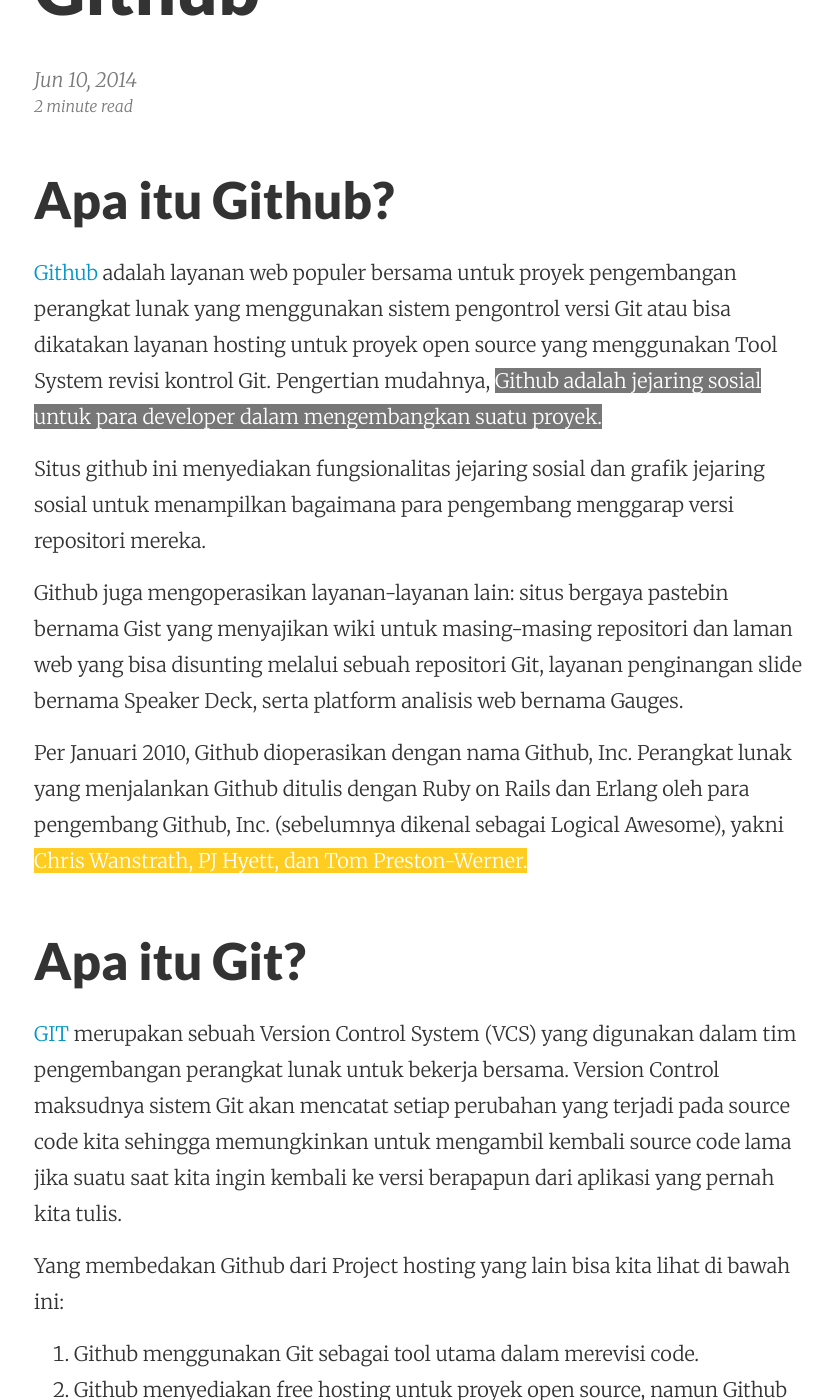
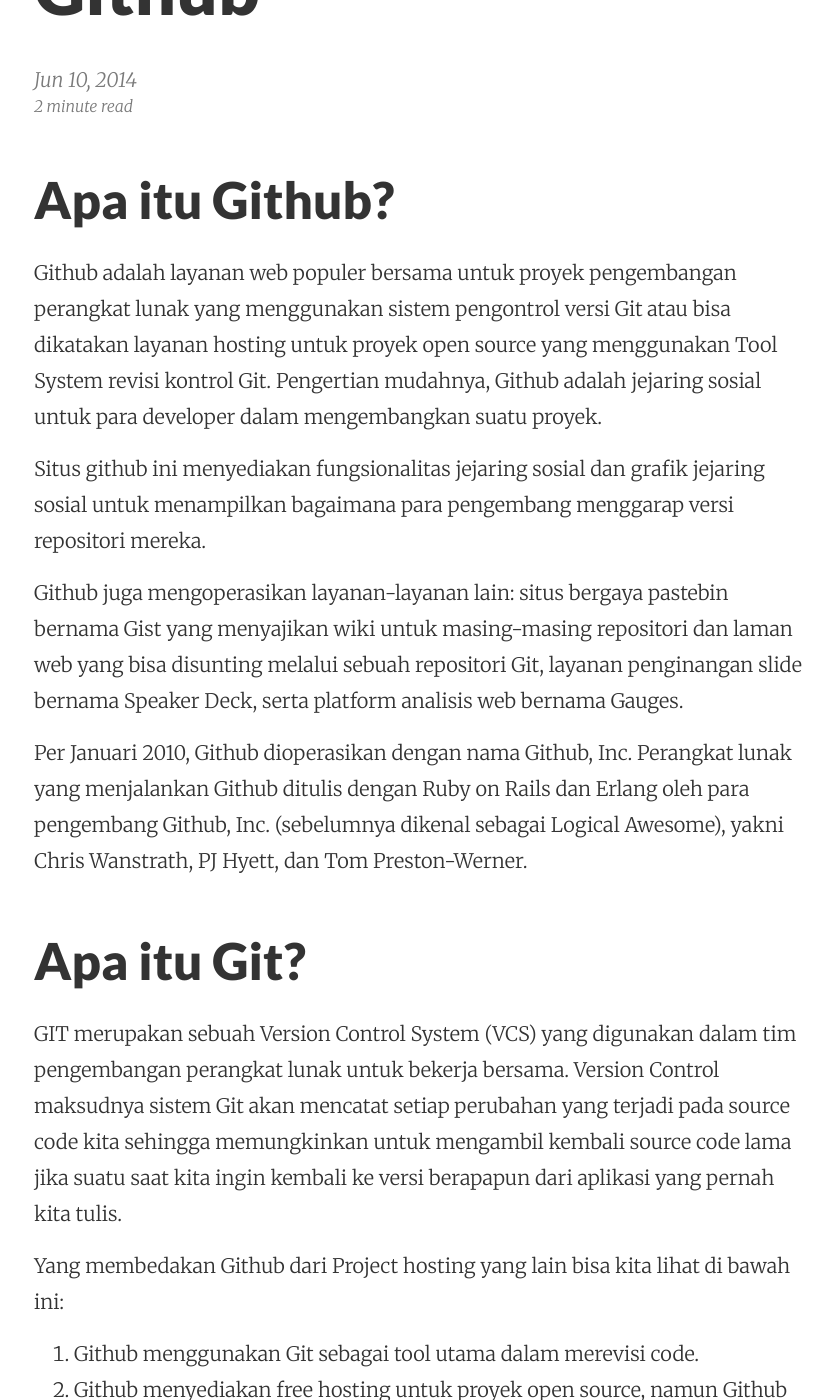
Before and after one commit to D3f4lt/d3f4lt.github.io, a Jekyll site: the page built from _posts/2014-06-10-kenalan-dengan-github.md, in a window 1280 px wide and 1400 px high, scrolled down 336 px. Shown: the whole window, without its empty margins (222-1055 px from the left). Built offline with Jekyll 4.4.1, drawn with Linux system fonts in a browser that asks for light colours; comment, search, counter and statistics services are not loaded.

Commit message:
Update 2014-06-10-kenalan-dengan-github.md

```diff
--- a/_posts/2014-06-10-kenalan-dengan-github.md
+++ b/_posts/2014-06-10-kenalan-dengan-github.md
@@ -8,18 +8,18 @@
 
 ## Apa itu Github?
 
-<span class="blue">Github</span> adalah layanan web populer bersama untuk proyek pengembangan perangkat lunak yang menggunakan sistem pengontrol versi Git atau bisa dikatakan layanan hosting untuk proyek open source yang menggunakan Tool System revisi kontrol Git. Pengertian mudahnya, <span class="bg-mid-gray white">Github adalah jejaring sosial untuk para developer dalam mengembangkan suatu proyek.</span>
+Github adalah layanan web populer bersama untuk proyek pengembangan perangkat lunak yang menggunakan sistem pengontrol versi Git atau bisa dikatakan layanan hosting untuk proyek open source yang menggunakan Tool System revisi kontrol Git. Pengertian mudahnya, Github adalah jejaring sosial untuk para developer dalam mengembangkan suatu proyek.
 
 Situs github ini menyediakan fungsionalitas jejaring sosial dan grafik jejaring sosial untuk menampilkan bagaimana para pengembang menggarap versi repositori mereka.
 
 Github juga mengoperasikan layanan-layanan lain: situs bergaya pastebin bernama Gist yang menyajikan wiki untuk masing-masing repositori dan laman web yang bisa disunting melalui sebuah repositori Git, layanan penginangan slide bernama Speaker Deck, serta platform analisis web bernama Gauges.
 
 Per Januari 2010, Github dioperasikan dengan nama Github, Inc.
-Perangkat lunak yang menjalankan Github ditulis dengan Ruby on Rails dan Erlang oleh para pengembang Github, Inc. (sebelumnya dikenal sebagai Logical Awesome), yakni <span class="bg-orange white">Chris Wanstrath, PJ Hyett, dan Tom Preston-Werner.</span>
+Perangkat lunak yang menjalankan Github ditulis dengan Ruby on Rails dan Erlang oleh para pengembang Github, Inc. (sebelumnya dikenal sebagai Logical Awesome), yakni Chris Wanstrath, PJ Hyett, dan Tom Preston-Werner.
 
 ## Apa itu Git?
 
-<span class="blue">GIT</span> merupakan sebuah Version Control System (VCS) yang digunakan dalam tim pengembangan perangkat lunak untuk bekerja bersama. Version Control maksudnya sistem Git akan mencatat setiap perubahan yang terjadi pada source code kita sehingga memungkinkan untuk mengambil kembali source code lama jika suatu saat kita ingin kembali ke versi berapapun dari aplikasi yang pernah kita tulis.
+GIT merupakan sebuah Version Control System (VCS) yang digunakan dalam tim pengembangan perangkat lunak untuk bekerja bersama. Version Control maksudnya sistem Git akan mencatat setiap perubahan yang terjadi pada source code kita sehingga memungkinkan untuk mengambil kembali source code lama jika suatu saat kita ingin kembali ke versi berapapun dari aplikasi yang pernah kita tulis.
 
 Yang membedakan Github dari Project hosting yang lain bisa kita lihat di bawah ini:
 
```
